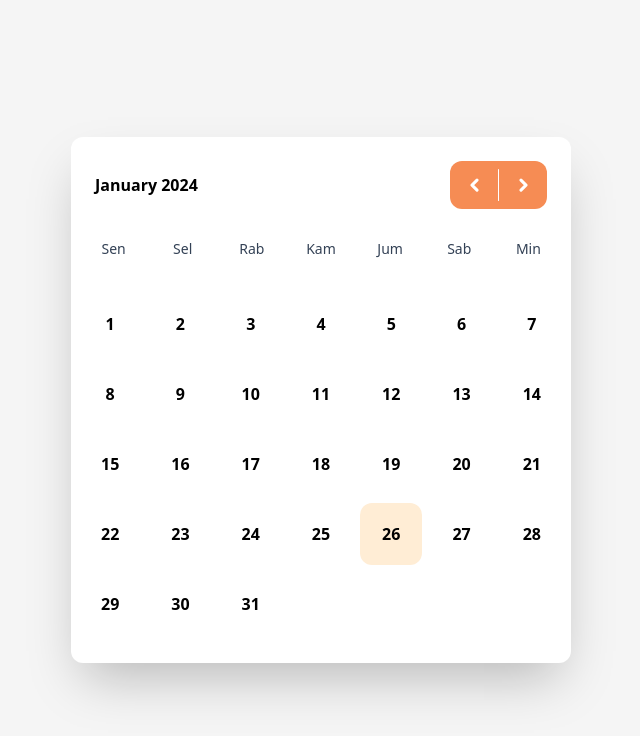
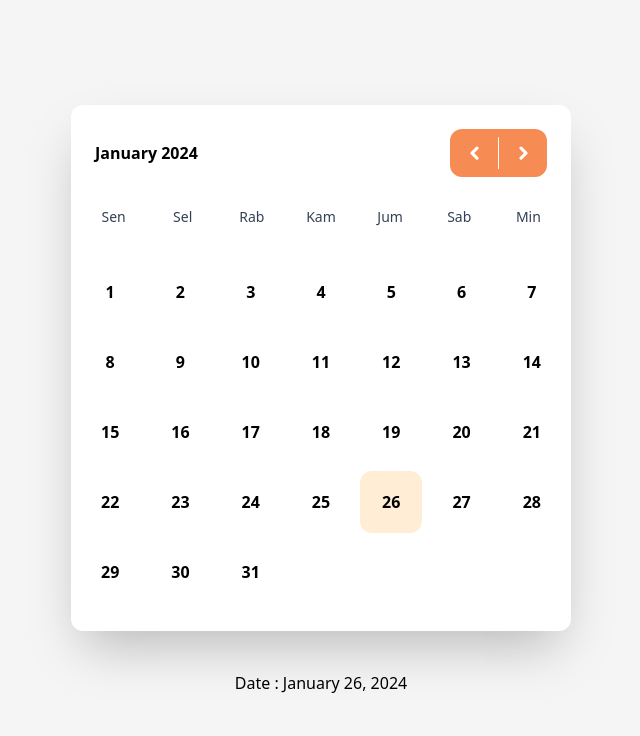
Before and after one commit to LackFos/React-Calendar, a React (Vite) app: page / in a window 1280 px wide. Shown: the top 736 px of the page, without its empty margins (319-959 px from the left). Built offline with nearby package versions, Linux system fonts and the light colour scheme.

Commit message:
Implement logic into the Calendar

```diff
--- a/src/App.jsx
+++ b/src/App.jsx
@@ -1,87 +1,14 @@
 import { useState } from 'react'
-import LeftChevron from './assets/LeftChevron'
-import RightChevron from './assets/RightChevron'
+
+import Calendar from './Calendar'
 
 function App() {
-  const currentDate = new Date()
-  const currentMonth = currentDate.getMonth()
-  const currentYear = currentDate.getFullYear()
-  const currentWeekday = currentDate.getDay()
-
-  const firstDayOfMonth = new Date(currentYear, currentMonth, 1).getDay()
-  const currentMonthTotalday = new Date(new Date(currentYear, currentMonth + 1, 1) - 1).getDate()
-
-  const skippedWeekdays = Array.from({ length: firstDayOfMonth - 1 }, (_, i) => i + 1)
-  const currentMonthdays = Array.from({ length: currentMonthTotalday }, (_, i) => i + 1)
-
-  const monthNames = [
-    'January',
-    'February',
-    'March',
-    'April',
-    'May',
-    'June',
-    'July',
-    'August',
-    'September',
-    'October',
-    'November',
-    'December',
-  ]
+  const [selectedDate, setSelectedDate] = useState(new Date())
 
   return (
-    <div className='flex h-screen w-screen items-center justify-center '>
-      <div className='flex w-[500px] flex-col gap-4 rounded-xl bg-white py-6 shadow-2xl'>
-        <div className='flex items-center justify-between px-6'>
-          <h1 className='font-bold'>{`${monthNames[currentMonth]} ${currentYear}`}</h1>
-
-          <div className='flex items-center overflow-hidden rounded-xl bg-calendar-primary'>
-            <div className='flex h-12 w-12 items-center justify-center font-bold text-white'>
-              <LeftChevron />
-            </div>
-            <div className='h-8 w-[1px] rounded-xl bg-white'></div>
-            <div className='flex h-12 w-12 items-center justify-center font-bold text-white'>
-              <RightChevron />
-            </div>
-          </div>
-        </div>
-
-        <div className='flex px-2'>
-          <div className='flex h-12 w-full items-center justify-center text-sm text-slate-700'>Sen</div>
-          <div className='flex h-12 w-full items-center justify-center text-sm text-slate-700'>Sel</div>
-          <div className='flex h-12 w-full items-center justify-center text-sm text-slate-700'>Rab</div>
-          <div className='flex h-12 w-full items-center justify-center text-sm text-slate-700'>Kam</div>
-          <div className='flex h-12 w-full items-center justify-center text-sm text-slate-700'>Jum</div>
-          <div className='flex h-12 w-full items-center justify-center text-sm text-slate-700'>Sab</div>
-          <div className='flex h-12 w-full items-center justify-center text-sm text-slate-700'>Min</div>
-        </div>
-
-        <div className='flex flex-wrap px-1'>
-          {skippedWeekdays.map((day) => (
-            <CalendarDateTile key={day}></CalendarDateTile>
-          ))}
-
-          {currentMonthdays.map((day) => (
-            <CalendarDateTile
-              className={`${day === currentDate.getDate() ? '!bg-calendar-hover !text-calendar-dark' : ''}`}
-              key={day}
-              date={day}
-            ></CalendarDateTile>
-          ))}
-        </div>
-      </div>
-    </div>
-  )
-}
-
-const CalendarDateTile = ({ className, onClick, date }) => {
-  return (
-    <div onClick={() => onClick(value)} className=' h-[70px] w-[calc(100%/7)] p-1'>
-      <span
-        className={`flex h-full w-full items-center justify-center rounded-xl font-bold hover:bg-gray-200 ${className}`}
-      >
-        {date}
-      </span>
+    <div className='flex h-screen w-screen flex-col items-center justify-center gap-10 '>
+      <Calendar value={selectedDate} onChange={(value) => setSelectedDate(value)} />
+      <h1>Date : {selectedDate.toLocaleString(undefined, { day: '2-digit', month: 'long', year: 'numeric' })}</h1>
     </div>
   )
 }
--- /dev/null
+++ b/src/Calendar.jsx
@@ -0,0 +1,98 @@
+import { useState } from 'react'
+import LeftChevron from './assets/LeftChevron'
+import RightChevron from './assets/RightChevron'
+
+const Calendar = ({ value: selectedDate, onChange }) => {
+  const [calendarView, setCalendarView] = useState(selectedDate)
+
+  const currentYearView = calendarView.getFullYear()
+  const currentMonthView = calendarView.getMonth()
+
+  const currentViewTotalDays = new Date(currentYearView, currentMonthView + 1, 0).getDate()
+  const currentViewDates = Array.from({ length: currentViewTotalDays }, (_, i) => i + 1)
+
+  const currentViewFirstDateDay = new Date(currentYearView, currentMonthView, 1).getDay()
+  const currentViewSkippedDays = Array.from({ length: currentViewFirstDateDay - 1 }, (_, i) => i + 1)
+
+  const handleDateChange = (date) => {
+    const newDate = new Date(currentYearView, currentMonthView, date)
+    onChange(newDate)
+  }
+
+  const handleMonthChange = (type) => {
+    if (type === 'next') {
+      const newDate = new Date(currentYearView, currentMonthView + 1)
+      setCalendarView(newDate)
+    } else if (type === 'prev') {
+      const newDate = new Date(currentYearView, currentMonthView - 1)
+      setCalendarView(newDate)
+    }
+  }
+
+  return (
+    <div className='flex w-[500px] flex-col gap-4 rounded-xl bg-white py-6 shadow-2xl'>
+      <div className='flex items-center justify-between px-6'>
+        <h1 className='font-bold'>{`${calendarView.toLocaleDateString(undefined, { month: 'long', year: 'numeric' })}`}</h1>
+
+        <div className='flex items-center overflow-hidden rounded-xl bg-calendar-primary'>
+          <div
+            onClick={() => handleMonthChange('prev')}
+            className='flex h-12 w-12 items-center justify-center font-bold text-white'
+          >
+            <LeftChevron />
+          </div>
+          <div className='h-8 w-[1px] rounded-xl bg-white'></div>
+          <div
+            onClick={() => handleMonthChange('next')}
+            className='flex h-12 w-12 items-center justify-center font-bold text-white'
+          >
+            <RightChevron />
+          </div>
+        </div>
+      </div>
+
+      <div className='flex px-2'>
+        <div className='flex h-12 w-full items-center justify-center text-sm text-slate-700'>Sen</div>
+        <div className='flex h-12 w-full items-center justify-center text-sm text-slate-700'>Sel</div>
+        <div className='flex h-12 w-full items-center justify-center text-sm text-slate-700'>Rab</div>
+        <div className='flex h-12 w-full items-center justify-center text-sm text-slate-700'>Kam</div>
+        <div className='flex h-12 w-full items-center justify-center text-sm text-slate-700'>Jum</div>
+        <div className='flex h-12 w-full items-center justify-center text-sm text-slate-700'>Sab</div>
+        <div className='flex h-12 w-full items-center justify-center text-sm text-slate-700'>Min</div>
+      </div>
+
+      <div className='flex flex-wrap px-1'>
+        {currentViewSkippedDays.map((day) => (
+          <CalendarDateTile key={day}></CalendarDateTile>
+        ))}
+
+        {currentViewDates.map((date) => (
+          <CalendarDateTile
+            onClick={() => handleDateChange(date)}
+            key={date}
+            date={date}
+            active={
+              currentYearView === selectedDate.getFullYear() &&
+              currentMonthView === selectedDate.getMonth() &&
+              selectedDate.getDate() === date
+            }
+          ></CalendarDateTile>
+        ))}
+      </div>
+    </div>
+  )
+}
+
+const CalendarDateTile = ({ className, onClick, date, active }) => {
+  return (
+    <div onClick={() => onClick(date)} className=' h-[70px] w-[calc(100%/7)] p-1'>
+      <span
+        className={`flex h-full w-full items-center justify-center rounded-xl font-bold hover:bg-gray-200 ${className} ${active ? '!bg-calendar-hover !text-calendar-dark' : ''}`}
+      >
+        {date}
+      </span>
+    </div>
+  )
+}
+
+export default Calendar
--- a/src/assets/LeftChevron.jsx
+++ b/src/assets/LeftChevron.jsx
@@ -4,9 +4,9 @@ const LeftChevron = () => {
       <path
         d='M7 12.1499L2 7.14989L7 2.1499'
         stroke='white'
-        stroke-width='3'
-        stroke-linecap='round'
-        stroke-linejoin='round'
+        strokeWidth='3'
+        strokeLinecap='round'
+        strokeLinejoin='round'
       />
     </svg>
   )
--- a/src/assets/RightChevron.jsx
+++ b/src/assets/RightChevron.jsx
@@ -4,9 +4,9 @@ const RightChevron = () => {
       <path
         d='M2 2.1499L7 7.1499L2 12.1499'
         stroke='white'
-        stroke-width='3'
-        stroke-linecap='round'
-        stroke-linejoin='round'
+        strokeWidth='3'
+        strokeLinecap='round'
+        strokeLinejoin='round'
       />
     </svg>
   )
```
